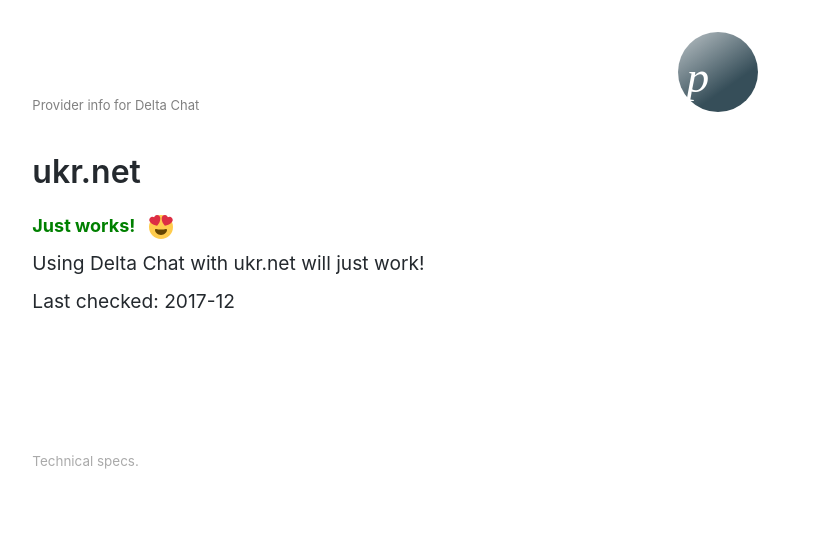
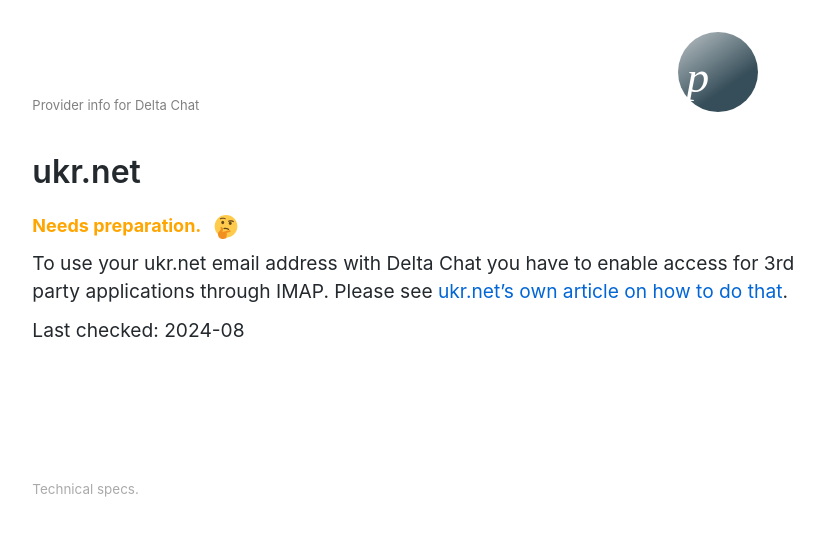
Before and after one commit to deltachat/provider-db, a Jekyll site: the page built from _providers/ukr.net.md, in a window 1280 px wide. Shown: the top 536 px of the page, without its empty margins (213-1037 px from the left). Built offline with Jekyll 4.4.1, drawn with Linux system fonts in a browser that asks for light colours.

Commit message:
Update ukr.net.md
Submit entries for IMAP and SMTP access.

```diff
--- a/_providers/ukr.net.md
+++ b/_providers/ukr.net.md
@@ -1,8 +1,21 @@
 ---
 name: ukr.net
-status: OK
+status: PREPARATION
 domains:
   - ukr.net
-last_checked: 2017-12
+server:
+- hostname: imap.ukr.net
+  port: 993
+  socket: SSL
+  type: imap
+- hostname: smtp.ukr.net
+  port: 465
+  socket: SSL
+  type: smtp
+before_login_hint: |
+  You must allow IMAP access to your account before you can login.
+last_checked: 2024-08
 website: https://www.ukr.net/
 ---
+
+To use your ukr.net email address with Delta Chat you have to enable access for 3rd party applications through IMAP. Please see [ukr.net's own article on how to do that](https://wiki.ukr.net/ManageIMAPAccess).
```
